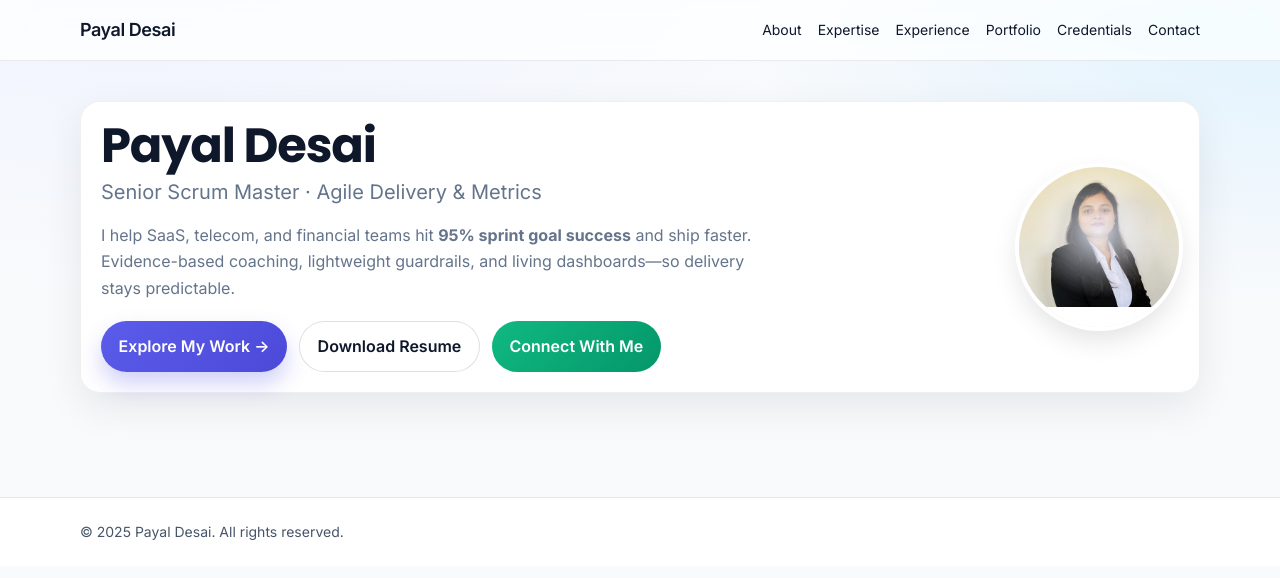
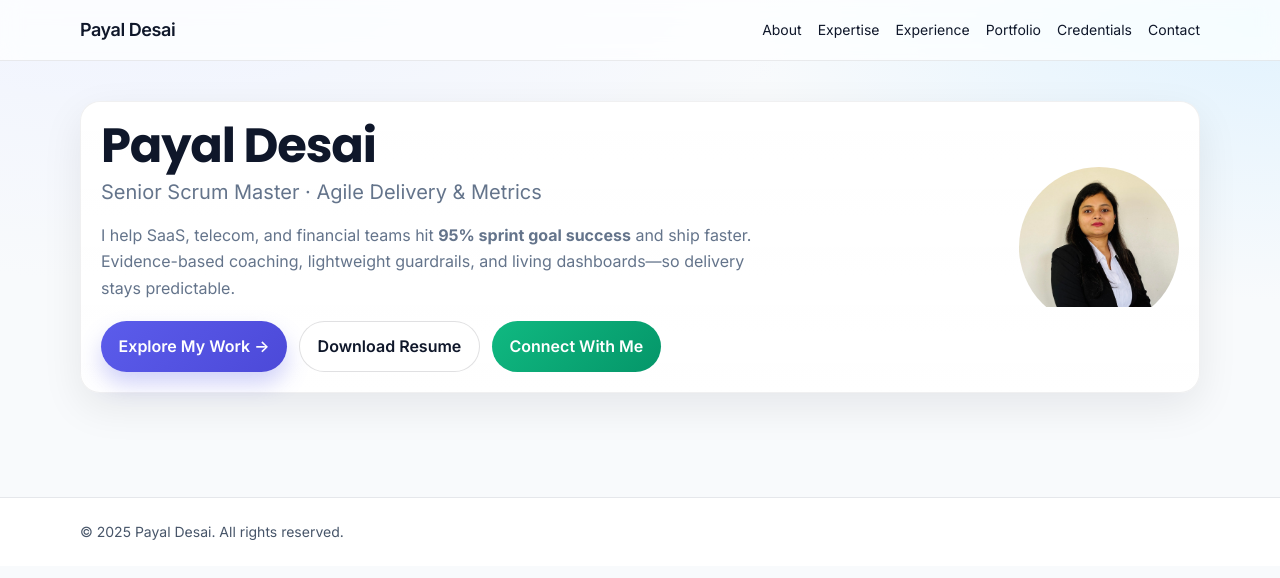
Before and after one commit to dirghak/Payal-Desai, a Next.js app: page / in a window 1280 px wide. Shown: the top 578 px of the page. Built offline with nearby package versions, Linux system fonts and the light colour scheme.

Commit message:
Update page.tsx

```diff
--- a/app/page.tsx
+++ b/app/page.tsx
@@ -42,26 +42,17 @@ export default function Page() {
               <span className="text-4xl">🙋‍♀️</span>
             </div>
           </div> */}
-
           <div className="shrink-0">
   <div
-    style={{ width: 160, height: 160 }}
-    className="relative rounded-full overflow-hidden ring-4 ring-white shadow-[0_12px_28px_rgba(2,6,23,.12)]"
+    style={{ width: 160, height: 160, borderRadius: "9999px", overflow: "hidden" }}
   >
-    <div
-      className="absolute inset-0 pointer-events-none"
-      style={{
-        background:
-          "radial-gradient(60% 60% at 50% 40%, rgba(238,242,255,0.9), rgba(255,255,255,0) 70%)",
-      }}
-    />
-    <Image
+    <img
       src="/photo.jpeg"
       alt="Payal Desai"
-      width={160}
+      width={160}            // draw exactly at 160px to avoid browser resampling
       height={160}
-      className="object-cover"
-      priority
+      style={{ display: "block" }}
+      loading="eager"
     />
   </div>
 </div>
```
